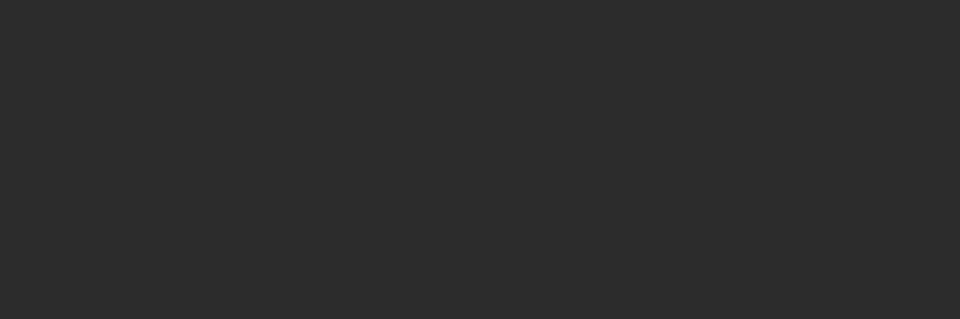
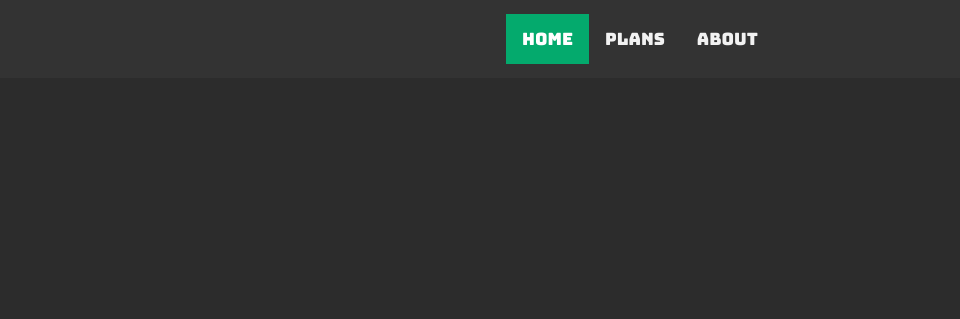
Before and after one commit to DevX3D/CloudStorage, a plain HTML site: page index.html in a window 1280 px wide. Shown: the top 319 px of the page, without its empty margins (0-960 px from the left). Drawn offline with Linux system fonts and the light colour scheme.

Commit message:
Update styles.css

```diff
--- a/styles.css
+++ b/styles.css
@@ -1,5 +1,5 @@
 body {
-    background-color: #2c2c2c;
+    background-color: #2c2c2c; /* Matte black color */
     font-family: 'Bungee', cursive;
     margin: 0;
     padding: 0;
@@ -22,10 +22,15 @@
     background-color: #333;
     overflow: hidden;
     width: 100%;
+    position: fixed;
+    top: 0;
+    left: 0;
+    display: flex;
+    justify-content: center;
+    padding: 14px 0;
 }
 
 .topnav a {
-    float: left;
     color: #f2f2f2;
     text-align: center;
     padding: 14px 16px;
```
